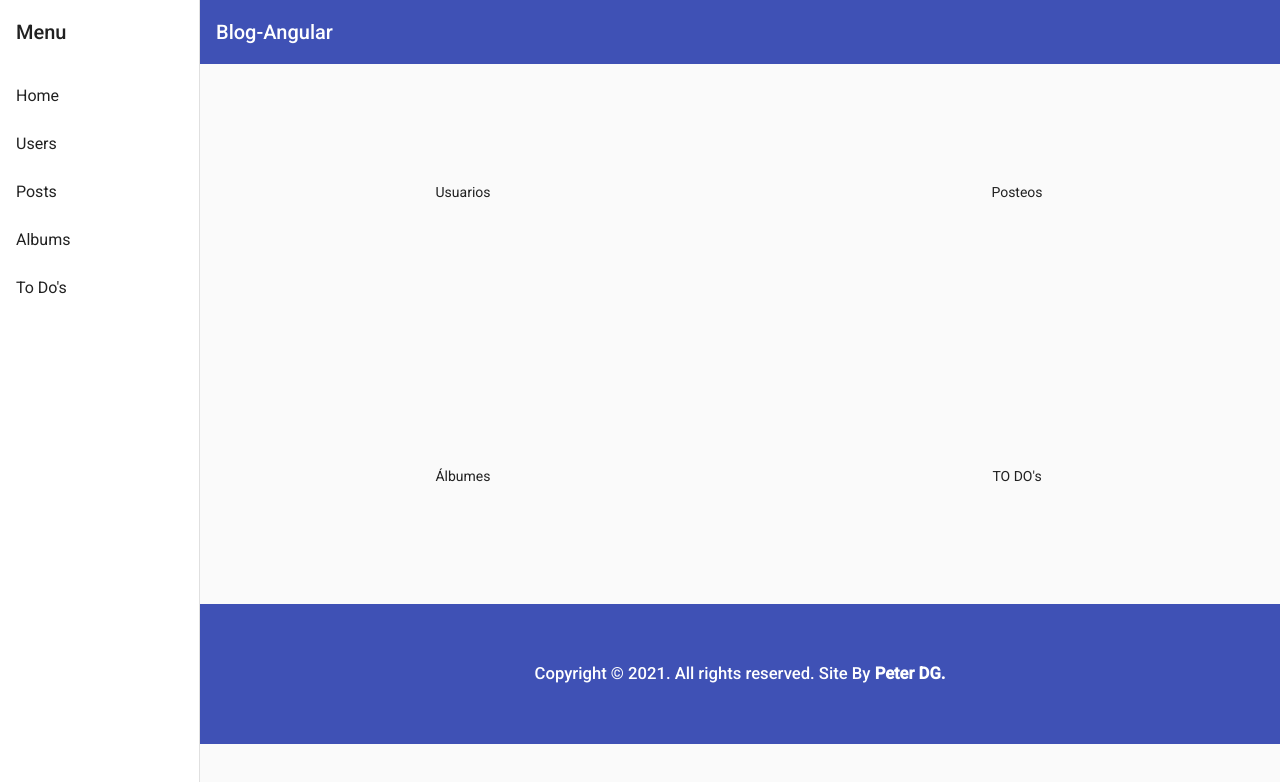
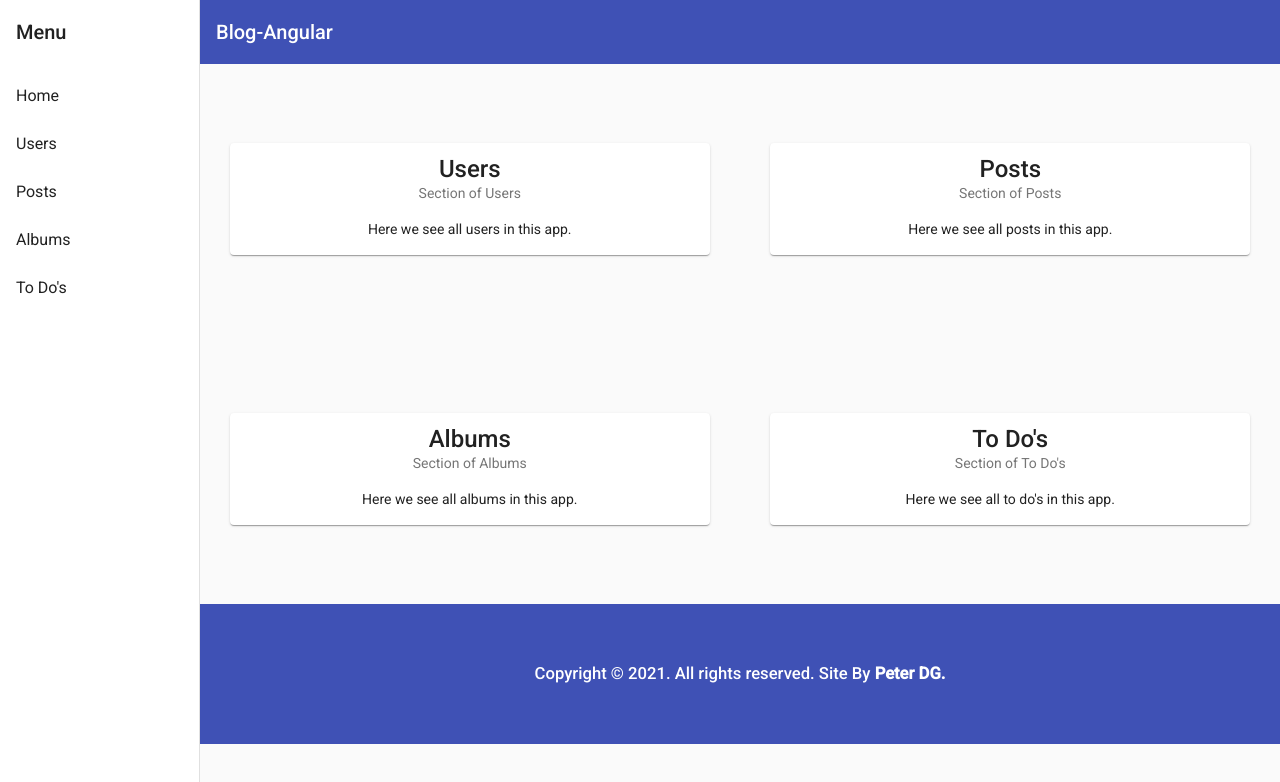
Before and after one commit to PeterDamianG/ChallengeAngularBlog, an Angular app: page /home in a window 1280 px wide. Shown: the top 782 px of the page. Built offline with nearby package versions, Linux system fonts and the light colour scheme.

Commit message:
add cards for home section to redirect on page

```diff
--- a/src/app/modules/home/home.module.ts
+++ b/src/app/modules/home/home.module.ts
@@ -2,9 +2,10 @@ import { NgModule } from '@angular/core';
 import { HomeComponent } from './page/home.component';
 import { HomeRoutingModule } from './home.routing';
 import { MatGridListModule } from '@angular/material/grid-list';
+import { MatCardModule } from '@angular/material/card';
 
 @NgModule({
   declarations: [HomeComponent],
-  imports: [HomeRoutingModule, MatGridListModule],
+  imports: [HomeRoutingModule, MatGridListModule, MatCardModule],
 })
 export class HomeModule {}
--- a/src/app/modules/home/page/home.component.css
+++ b/src/app/modules/home/page/home.component.css
@@ -0,0 +1,5 @@
+.cards-home mat-card {
+  text-align: center;
+  cursor: pointer;
+  width: 35vw;
+}
--- a/src/app/modules/home/page/home.component.html
+++ b/src/app/modules/home/page/home.component.html
@@ -1,6 +1,30 @@
-<mat-grid-list cols="2" rowHeight="2:1" gutterSize="2em">
-  <mat-grid-tile>Usuarios</mat-grid-tile>
-  <mat-grid-tile>Posteos</mat-grid-tile>
-  <mat-grid-tile>Álbumes</mat-grid-tile>
-  <mat-grid-tile>TO DO's</mat-grid-tile>
+<mat-grid-list cols="2" rowHeight="2:1" class="cards-home">
+  <mat-grid-tile>
+    <mat-card routerLink="/users" title="Go to Users Section">
+      <mat-card-title>Users</mat-card-title>
+      <mat-card-subtitle>Section of Users</mat-card-subtitle>
+      <mat-card-content>Here we see all users in this app.</mat-card-content>
+    </mat-card>
+  </mat-grid-tile>
+  <mat-grid-tile>
+    <mat-card routerLink="/posts" title="Go to Posts Section">
+      <mat-card-title>Posts</mat-card-title>
+      <mat-card-subtitle>Section of Posts</mat-card-subtitle>
+      <mat-card-content>Here we see all posts in this app.</mat-card-content>
+    </mat-card>
+  </mat-grid-tile>
+  <mat-grid-tile>
+    <mat-card routerLink="/albums" title="Go to Albums Section">
+      <mat-card-title>Albums</mat-card-title>
+      <mat-card-subtitle>Section of Albums</mat-card-subtitle>
+      <mat-card-content>Here we see all albums in this app.</mat-card-content>
+    </mat-card>
+  </mat-grid-tile>
+  <mat-grid-tile>
+    <mat-card routerLink="/todos" title="Go to To Do's Section">
+      <mat-card-title>To Do's</mat-card-title>
+      <mat-card-subtitle>Section of To Do's</mat-card-subtitle>
+      <mat-card-content>Here we see all to do's in this app.</mat-card-content>
+    </mat-card>
+  </mat-grid-tile>
 </mat-grid-list>
```
